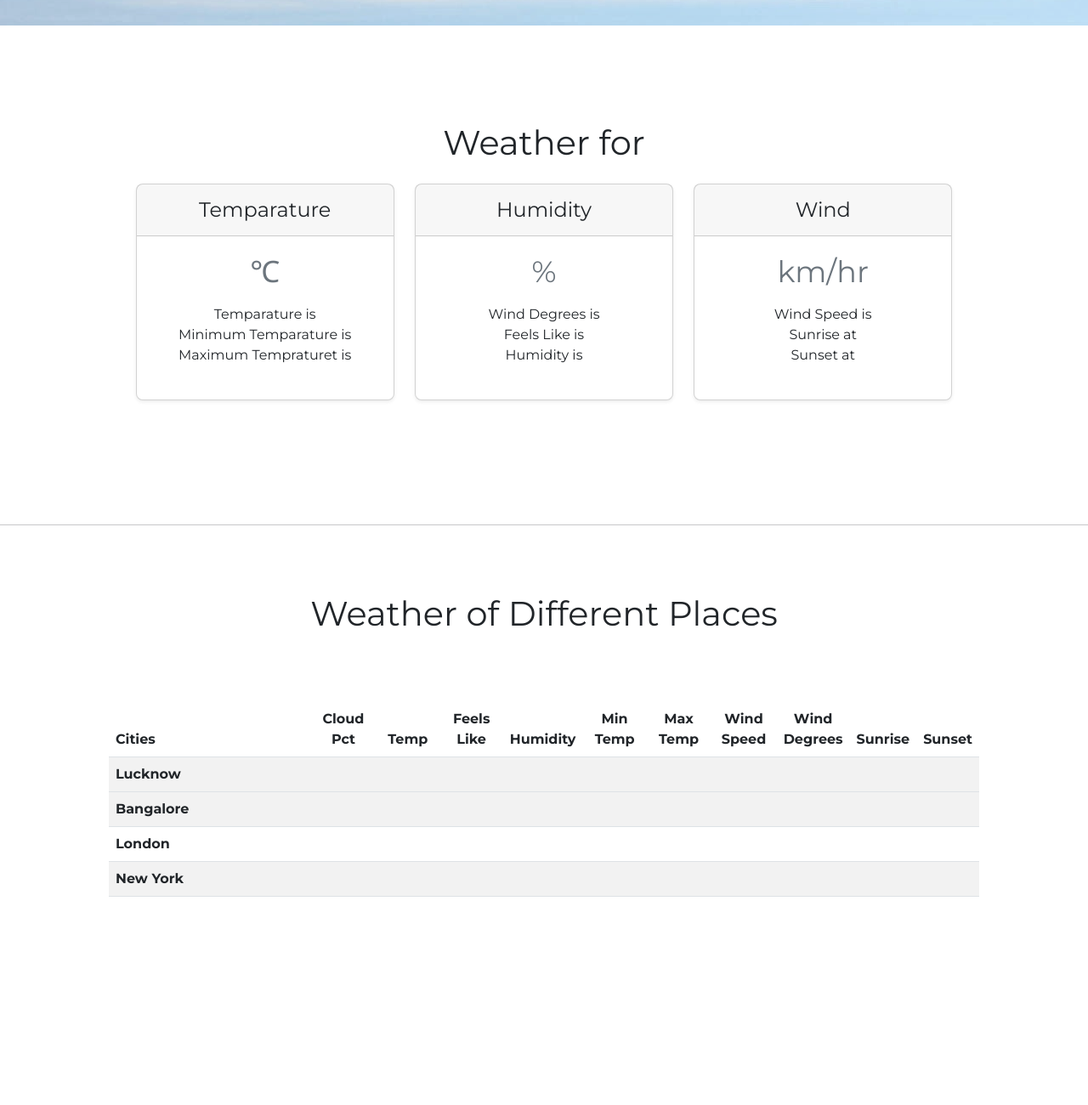
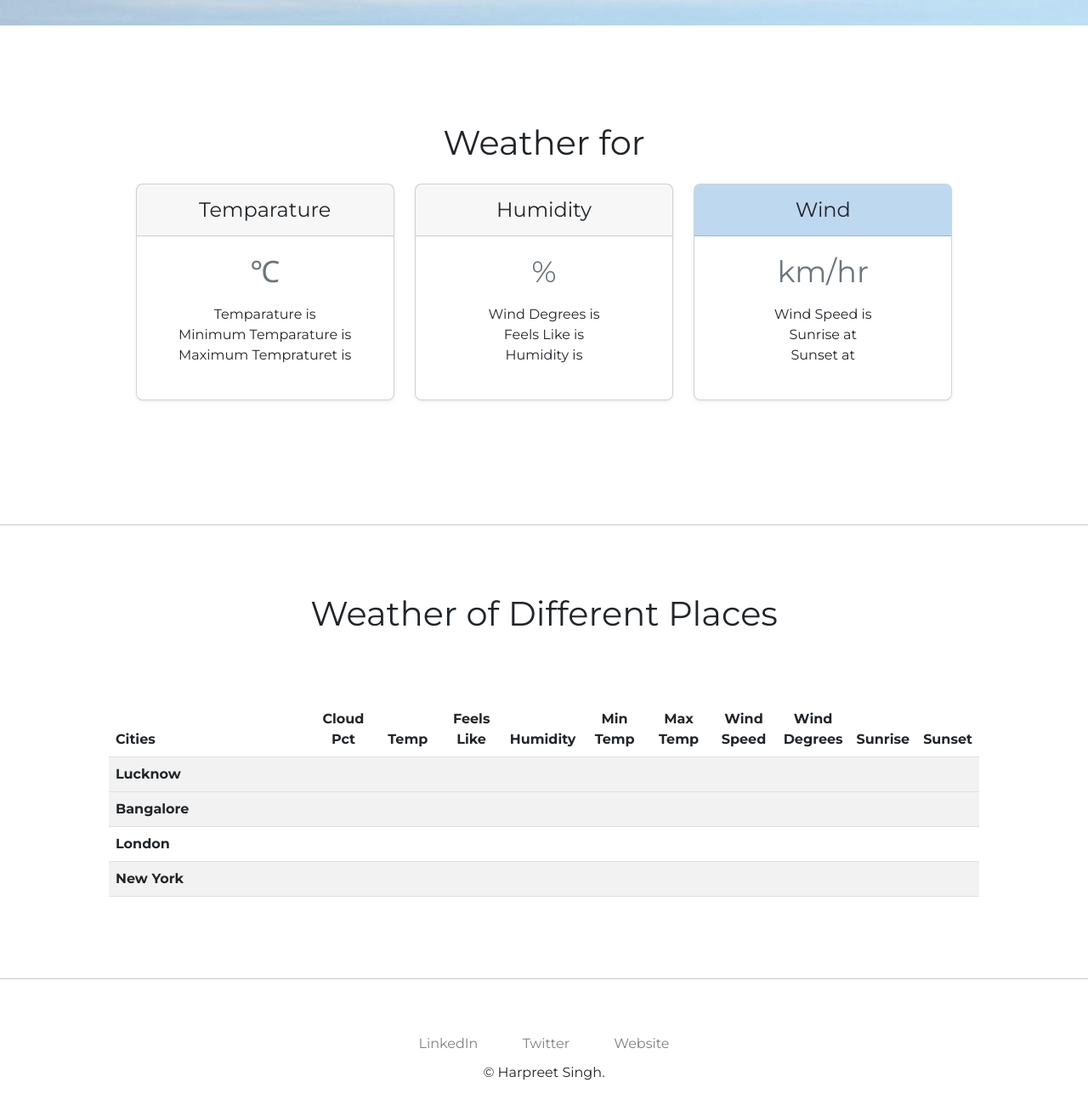
Before and after one commit to HAPPYS1NGH/Weather_App, a plain HTML site: page index.html in a window 1280 px wide. Shown: the part 670-1970 px from the top of the page at 85% size. Before the commit the page ends 1805 px from the top, so only its background shows below. Drawn offline with nearby package versions, Linux system fonts and the light colour scheme; no server answers.

Commit message:
Added Footer

```diff
--- a/index.html
+++ b/index.html
@@ -121,7 +121,7 @@
           </div>
           <div class="col">
             <div class="card mb-4 rounded-3 shadow-sm ">
-              <div class="card-header py-3 ">
+              <div class="card-header py-3 color-b">
                 <h4 class="my-0 fw-normal">Wind</h4>
               </div>
               <div class="card-body">
@@ -220,6 +220,15 @@
         </div>
       </main>
     </div>
+    <hr>
+    <footer class="container">
+      <div class="bottom-container">
+        <a class="footer-link" href="https://www.linkedin.com/in/happys1ngh/">LinkedIn</a>
+        <a class="footer-link" href="https://twitter.com/happys1ngh">Twitter</a>
+        <a class="footer-link" href="https://www.github.com/happys1ngh">Website</a>
+        <p class="footer-p">© Harpreet Singh.</p>
+      </div>
+    </footer>
     <script
       src="https://cdn.jsdelivr.net/npm/bootstrap@5.2.3/dist/js/bootstrap.bundle.min.js"
       integrity="sha384-kenU1KFdBIe4zVF0s0G1M5b4hcpxyD9F7jL+jjXkk+Q2h455rYXK/7HAuoJl+0I4"
--- a/styles.css
+++ b/styles.css
@@ -26,3 +26,18 @@ body{
 .headinglast{
     margin-bottom: 5rem;
 }
+.footer-link{
+    text-decoration: none;
+    padding: 1.5rem;
+    color: grey;
+}
+footer{
+    margin: 5% 15% 2%;
+    text-align: center;
+}
+.footer-p{
+    margin-top: 10px;
+}
+.color-b{
+    background: rgb(190,216,240)
+}
```
